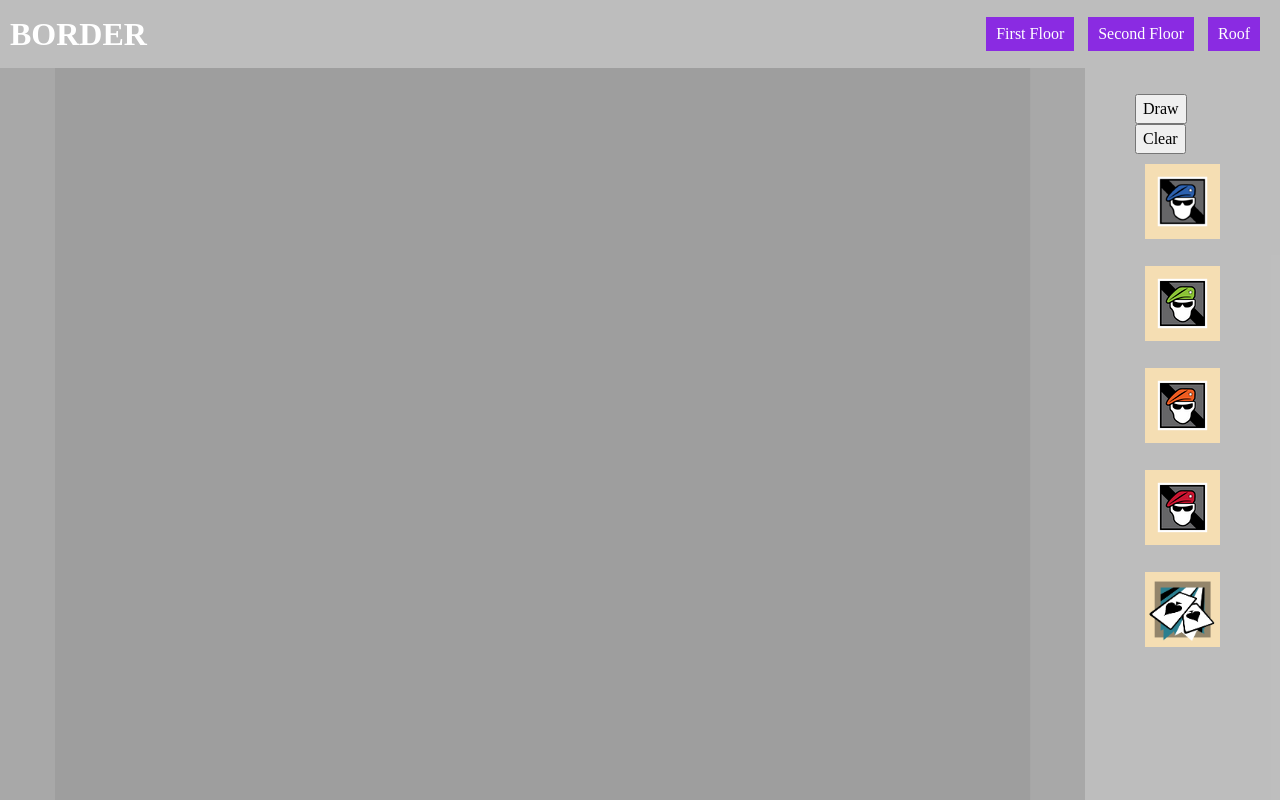
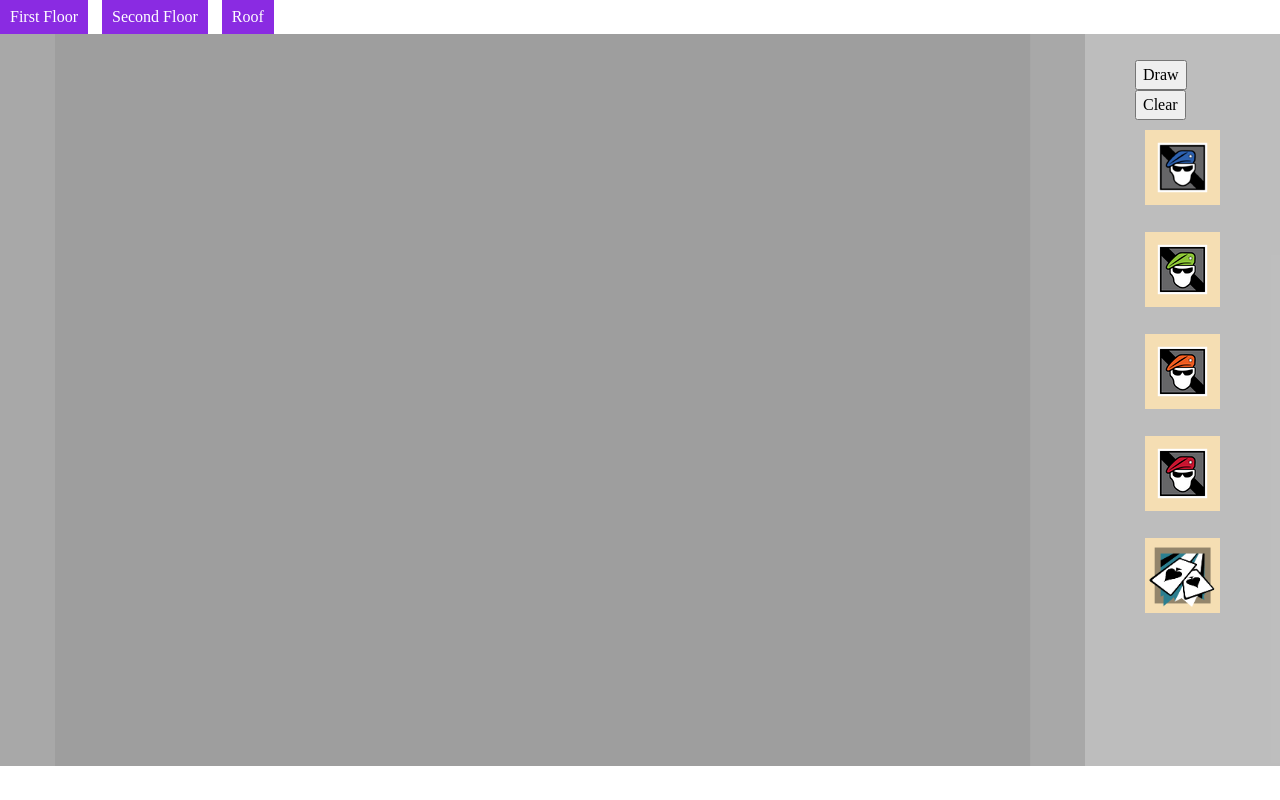
Before and after one commit to v1nced/stratego, a plain HTML site: page index.html in a window 1280 px wide. Drawn offline with Linux system fonts and the light colour scheme.

Commit message:
Рефактроинг v0.1

```diff
--- a/index.html
+++ b/index.html
@@ -9,9 +9,8 @@
 	</head>
 
 	<body>
-		<div class="toolbar">
-			<h1>BORDER</h1>
-			<div class="header">
+		<div class="header">
+			<div class="floors">
 				<button class="layer">First Floor</button>
 				<button class="layer">Second Floor</button>
 				<button class="layer">Roof</button>
--- a/scripts/app.js
+++ b/scripts/app.js
@@ -356,8 +356,8 @@ function handleDrop(e) {
     console.log('event: ', e);
 
     var newImage = new fabric.Image(img, {
-        width: img.width,
-        height: img.height,
+        /* width: img.width,
+        height: img.height, */
         // Set the center of the new object based on the event coordinates relative
         // to the canvas container.
         left: e.layerX,
@@ -380,6 +380,7 @@ function handleDragEnd(e) {
 
     // Bind the event listeners for the image elements
     var images = document.querySelectorAll('#images img');
+
     [].forEach.call(images, function (img) {
         img.addEventListener('dragstart', handleDragStart, false);
         img.addEventListener('dragend', handleDragEnd, false);
```
